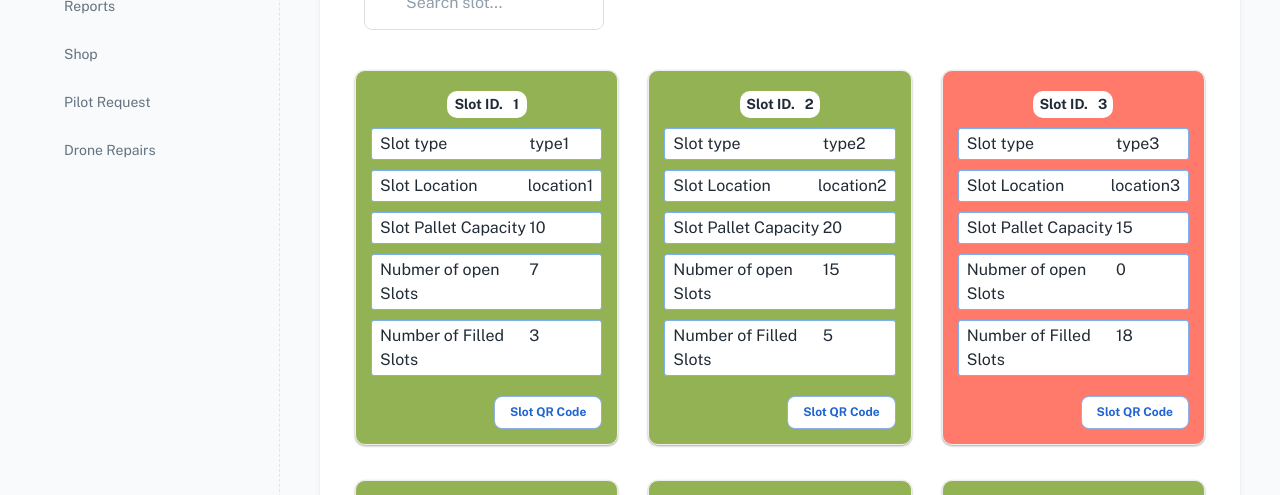
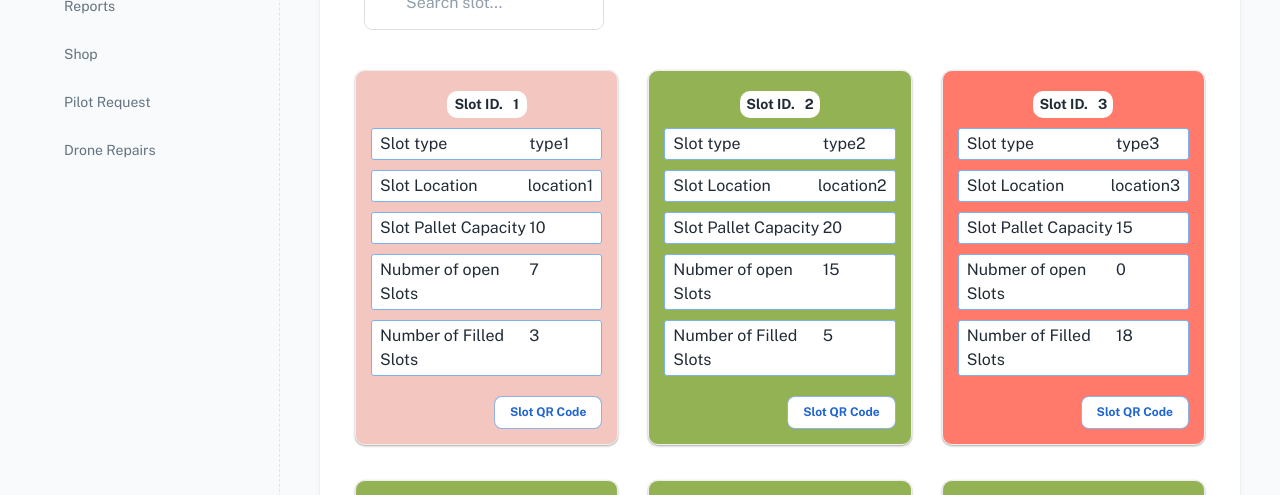
Before and after one commit to super0111/WMS, a React (Create React App) app: page /dashboard/slot in a window 1280 px wide. Shown: the part 258-753 px from the top of the page. Built offline with nearby package versions, Linux system fonts and the light colour scheme; some icons are missing; a web font is replaced by a local one.

Commit message:
change slot bg color by params

```diff
--- a/src/data.js
+++ b/src/data.js
@@ -1,10 +1,10 @@
 const slots = [
-  { id: 1, type: "type1", location: "location1", capacity: 10, filledNumber: 3, error: "true" },
-  { id: 2, type: "type2", location: "location2", capacity: 20, filledNumber: 5, error: "false" },
-  { id: 3, type: "type3", location: "location3", capacity: 15, filledNumber: 18, error: "false" },
-  { id: 4, type: "type4", location: "location4", capacity: 16, filledNumber: 9, error: "false" },
-  { id: 5, type: "type5", location: "location5", capacity: 16, filledNumber: 1, error: "false" },
-  { id: 6, type: "type6", location: "location6", capacity: 13, filledNumber: 8, error: "false" },
+  { id: 1, type: "type1", location: "location1", capacity: 10, filledNumber: 3, error: true },
+  { id: 2, type: "type2", location: "location2", capacity: 20, filledNumber: 5, error: false },
+  { id: 3, type: "type3", location: "location3", capacity: 15, filledNumber: 18, error: false },
+  { id: 4, type: "type4", location: "location4", capacity: 16, filledNumber: 9, error: false },
+  { id: 5, type: "type5", location: "location5", capacity: 16, filledNumber: 1, error: false },
+  { id: 6, type: "type6", location: "location6", capacity: 13, filledNumber: 8, error: false },
 ]
 
 const pallets = [
--- a/src/pages/Slot.js
+++ b/src/pages/Slot.js
@@ -1,4 +1,4 @@
-import { useState } from 'react';
+import { useState, useEffect } from 'react';
 import { Link as RouterLink, useNavigate } from 'react-router-dom';
 import {
   Card,
@@ -25,6 +25,10 @@ const Slot = () => {
 
   const [qrCodeUrl, setQrCodeUrl] = useState('');
 
+  useEffect(() => {
+    console.log('qr url changed to: ', qrCodeUrl)
+  }, [qrCodeUrl])
+
   const handleFilterByName = (event) => {
     setFilterName(event.target.value);
   };
@@ -40,6 +44,7 @@ const Slot = () => {
   }
 
   const generateQrCode = async (id) => {
+    console.log('generate qr code for slot: ', id)
     const slot = slots.find(item=>item.id === id);
     const qrCodeData = JSON.stringify({ slot })
     setSelectSlot(id)
@@ -69,28 +74,33 @@ const Slot = () => {
             <Grid container>
               {
                 slots.map((item, i)=>(
-                  <Grid item md={4} sm={6} xs={12}
+                  <Grid item md={4} sm={6} xs={12} key={i}
                     sx={{
                       padding: '20px 15px 15px 15px',
                     }}
                   >
                     <Box
                       sx={{
-                        ...(
-                          item.capacity > item.filledNumber ?
-                          {
-                            backgroundColor: "hsl(80deg 38% 51%)",
-                          }:
+
+                          // eslint-disable-next-line no-nested-ternary
+                          backgroundColor: `${item.error
+                          ? 'hsl(9deg 68% 85%)'
+                          :  item.capacity > item.filledNumber
+                          ? "hsl(80deg 38% 51%)"
+                          : '#ff7a6b'}`,
                           // item.capacity > item.filledNumber ?
-                          {
-                            backgroundColor: "#ff7a6b",
-                          }
+                          // {
+                          //   backgroundColor: "hsl(80deg 38% 51%)",
+                          // }:
+                          // item.capacity > item.filledNumber ?
+                          // {
+                          //   backgroundColor: "#ff7a6b",
+                          // }
                           // : item.error === true ?
                           // {
                           //   backgroundColor: "hsl(9deg 68% 85%)",
                           // }
                           // : ""
-                        ),
                         padding: '20px 15px 15px 15px',
                         borderRadius: "10px",
                         border: "1px solid #eeeeee",
```
